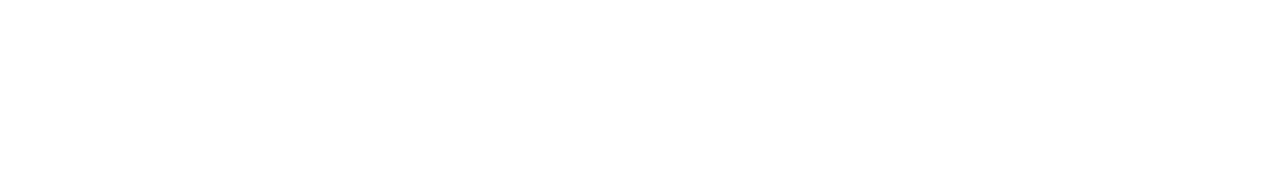
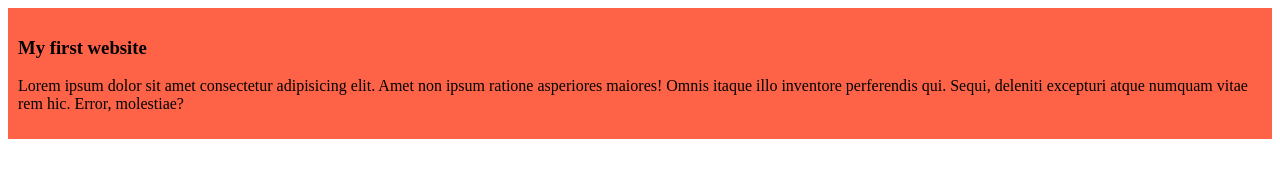
Before and after one commit to azam3305/my-simple-website, a plain HTML site: page index.html in a window 1280 px wide. Drawn offline with Linux system fonts and the light colour scheme.

Commit message:
added the first blog

```diff
--- a/index.html
+++ b/index.html
@@ -4,8 +4,12 @@
 	<meta charset="UTF-8">
 	<meta name="viewport" content="width=device-width, initial-scale=1.0">
 	<title>My simple website</title>
+<link rel="stylesheet"href="style/blog.css"	>
 </head>
 <body>
-
+	<div>
+		<h3>My first website</h3>
+	<p>Lorem ipsum dolor sit amet consectetur adipisicing elit. Amet non ipsum ratione asperiores maiores! Omnis itaque illo inventore perferendis qui. Sequi, deleniti excepturi atque numquam vitae rem hic. Error, molestiae?</p>
+	</div>
 </body>
 </html>
--- /dev/null
+++ b/style/blog.css
@@ -0,0 +1,4 @@
+div{
+	padding: 10px;
+	background-color: tomato;
+}
```
